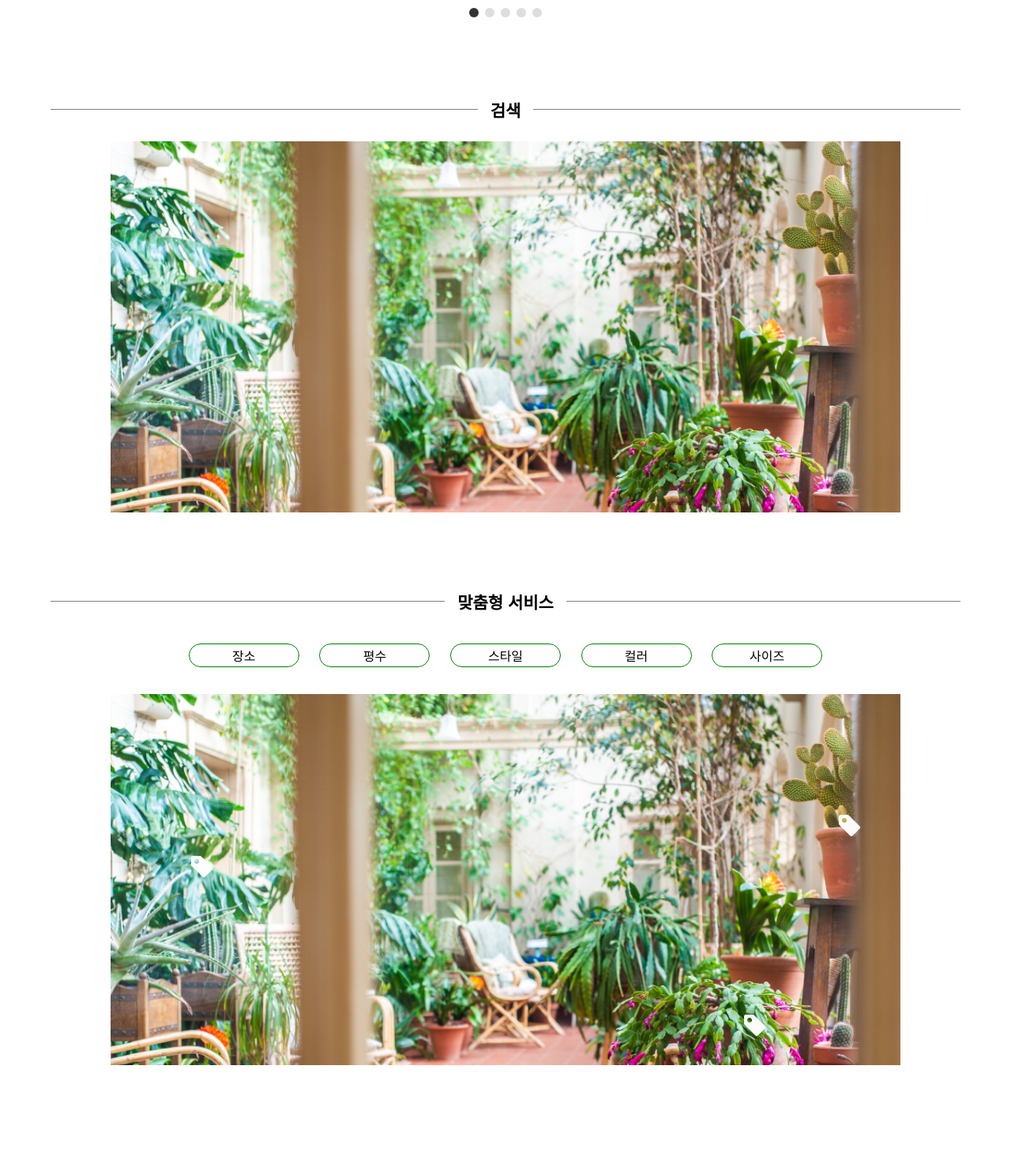
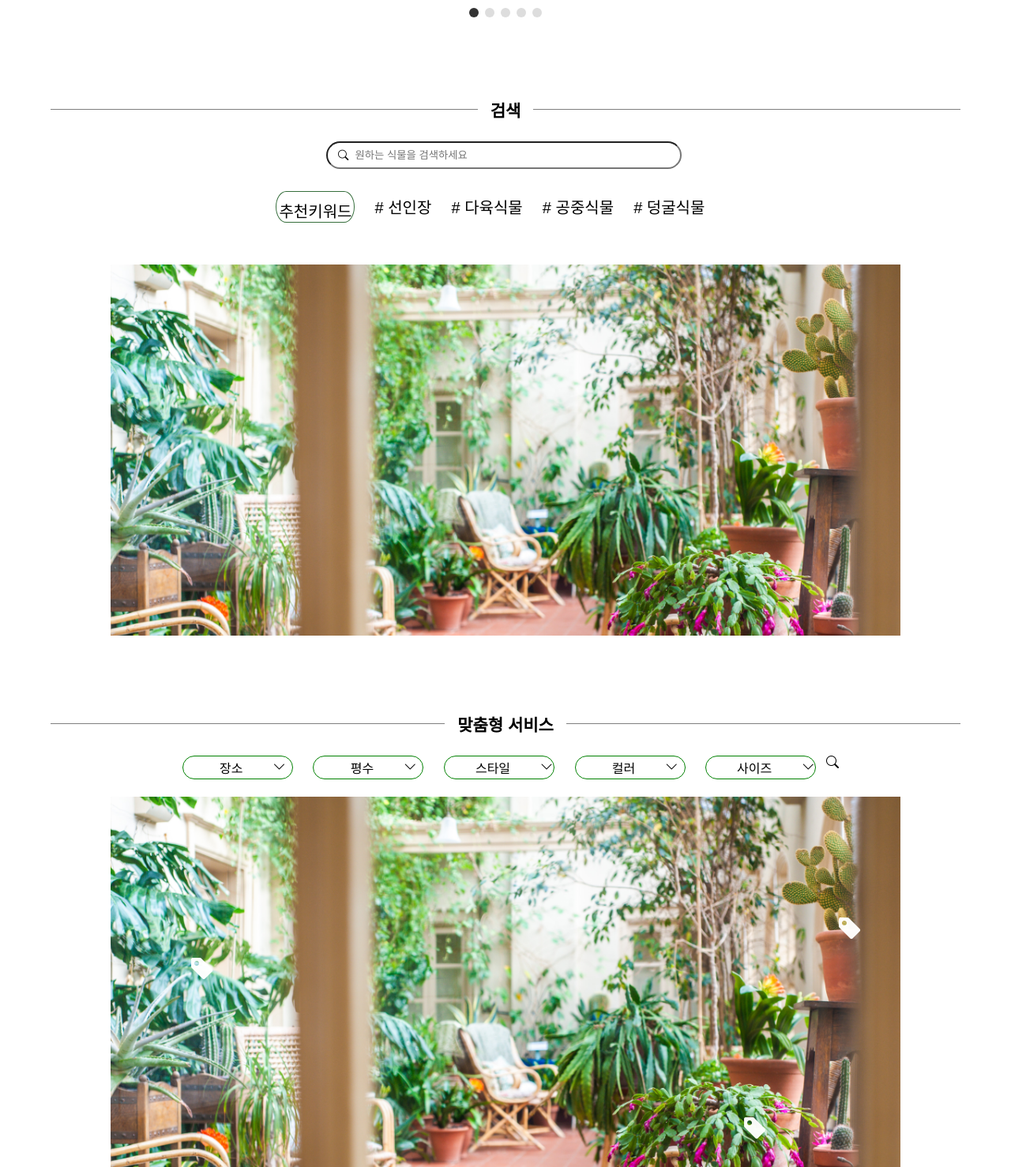
Before and after one commit to peanutyumyum/Ideathone, a Django app: template ideathone/main/templates/main.html in a window 1280 px wide. Shown: the part 718-2196 px from the top of the page at 79% size. Before the commit the page ends 2067 px from the top, so only its background shows below. Run offline with Django 3.2, Linux system fonts and the light colour scheme; the template is opened without the code that fills it, so the values that code supplies are empty; parts of the project's set-up code (start-up, migrations or seed data) failed here and were passed over; some libraries are stand-ins or nearby versions.

Commit message:
feat: Add Search bar

```diff
--- a/ideathone/main/static/css/style.css
+++ b/ideathone/main/static/css/style.css
@@ -68,6 +68,40 @@
 
 .empty { margin: 80px; }
 
+.searchbar {
+    border-radius: 50px;
+    width: 450px;
+    height: 35px;
+    padding-left: 35px;
+    margin-left: 25px;
+    color: #366e3c;
+}
+.searchBtn {
+    position: relative;
+    border: 0px;
+    background-color: white;
+    left: -445px;
+    cursor: pointer;
+}
+.recommendBox {
+    margin-top: 1%;
+    margin-bottom: 3%;
+    padding-right: 2%;
+    display: flex;
+    justify-content: center;
+    align-items: center;
+    font-size: 20px;
+}
+.recommendBox > p { padding-left: 1%; padding-right: 1%; }
+.recommendBox > div {
+    border: 1px solid #366e3c;
+    width: 100px;
+    height: 40px;
+    padding-top: 9px;
+    margin-right: 1%;
+    border-radius: 20px / 30px;
+}
+
 .fitSearchBox {
     display: flex;
     flex-direction: row;
@@ -81,7 +115,13 @@
     display: flex;
     justify-content: center;
     align-items: center;
-    margin: 1%;
+    margin-left: 1%;
+    margin-right: 1%;
+}
+.fitDropdown {
+    cursor: pointer;
+    position: relative;
+    left: 38px;
 }
 .fitSearchImgBox {
     background-image: url('../img/fitimg.jpg');
--- a/ideathone/main/templates/base.html
+++ b/ideathone/main/templates/base.html
@@ -6,7 +6,7 @@
         <meta http-equiv="X-UA-Compatible" content="IE=edge">
         <meta name="viewport" content="width=device-width, initial-scale=1.0">
         <title>기르다 - 반려 식물로 정원 꾸미기</title>
-        <link href="{% static 'css/style.css' %}" rel="stylesheet" type="text/css">
+        <link href="{% static 'css/style.css' %}?ddffff" rel="stylesheet" type="text/css">
         <link rel="stylesheet" href="https://cdn.jsdelivr.net/npm/bootstrap-icons@1.5.0/font/bootstrap-icons.css">
         <link rel="shortcut icon" type="image/x-icon" href="{% static 'img/favicon.ico' %}"/>
 
--- a/ideathone/main/templates/main.html
+++ b/ideathone/main/templates/main.html
@@ -45,6 +45,24 @@
         <h2>검색</h2>
     </div>
 
+    <form
+      action="#"
+      method="POST"
+      enctype="multipart/form-data"
+    >
+      {%csrf_token%}
+      <input type="text" name="search" class="searchbar" placeholder="원하는 식물을 검색하세요"/>
+      <button type="submit" class="searchBtn"><i class="bi bi-search"></i></button>
+    </form>
+
+    <div class="recommendBox">
+        <div>추천키워드</div>
+        <p># 선인장</p>
+        <p># 다육식물</p>
+        <p># 공중식물</p>
+        <p># 덩굴식물</p>
+    </div>
+
     <div class="fitSearchImgBox"></div> <!--- 임시 -->
     <!-- End Search -->
 
@@ -57,11 +75,12 @@
     </div>
 
     <div class="fitSearchBox">
-        <div class="fitSearchItem">장소</div>
-        <div class="fitSearchItem">평수</div>
-        <div class="fitSearchItem">스타일</div>
-        <div class="fitSearchItem">컬러</div>
-        <div class="fitSearchItem">사이즈</div>
+        <div class="fitSearchItem">장소<div class="fitDropdown"><i class="bi bi-chevron-down"></i></div></div>
+        <div class="fitSearchItem">평수<div class="fitDropdown"><i class="bi bi-chevron-down"></i></div></div>
+        <div class="fitSearchItem">스타일<div class="fitDropdown"><i class="bi bi-chevron-down"></i></div></div>
+        <div class="fitSearchItem">컬러<div class="fitDropdown"><i class="bi bi-chevron-down"></i></div></div>
+        <div class="fitSearchItem">사이즈<div class="fitDropdown"><i class="bi bi-chevron-down"></i></div></div>
+        <div><i class="bi bi-search"></i></div>
     </div>
 
     <div class="fitSearchImgBox">
```
